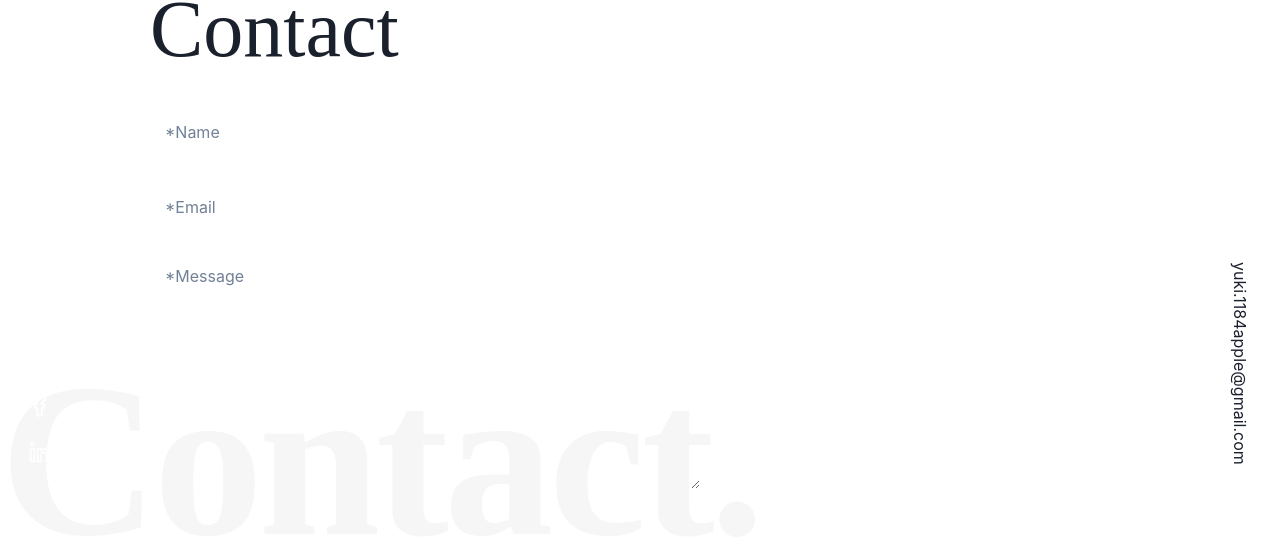
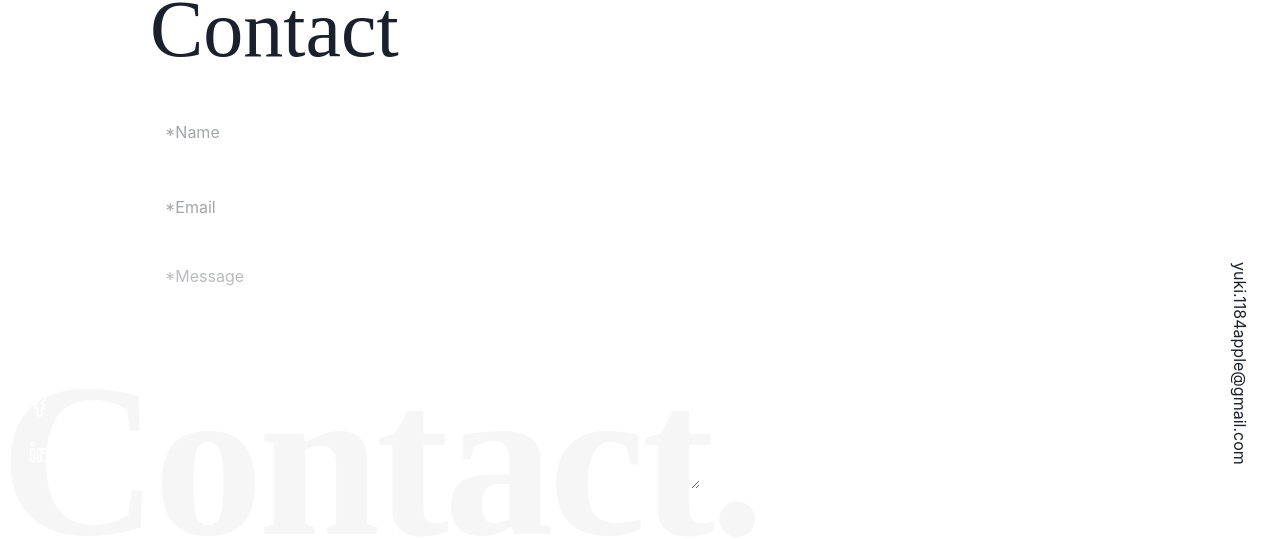
Before and after one commit to yuki-1184/my_webpage, a React (Create React App) app in the folder sohashi_website/: page /contact in a window 1280 px wide. Shown: the part 215-754 px from the top of the page. Built offline with nearby package versions, Linux system fonts and the light colour scheme.

Commit message:
fixed placeholder color

```diff
--- a/sohashi_website/src/pages/Contact.tsx
+++ b/sohashi_website/src/pages/Contact.tsx
@@ -147,6 +147,11 @@ const StyledFormItem = styled("div")`
     border-radius: 15px;
     background-color: transparent;
 
+    ::placeholder {
+      color: var(--placeholder-color);
+      opacity: 0.4;
+    }
+
     @media (max-width: 450px) {
       width: 100%;
     }
@@ -160,6 +165,11 @@ const StyledFormItem = styled("div")`
     border: 1px solid var(--notbg);
     border-radius: 15px;
     background-color: transparent;
+
+    ::placeholder {
+      color: var(--placeholeder-color);
+      opacity: 0.3;
+    }
 
     @media (max-width: 450px) {
       width: 100%;
--- a/sohashi_website/src/styles/GlobalStyle.tsx
+++ b/sohashi_website/src/styles/GlobalStyle.tsx
@@ -27,6 +27,7 @@ const LightTheme = css`
     --sidebar-mail: #008b8b;
     --button-border: #008b8b;
     --button-background: #e0ffff;
+    --placeholder-color: #232323;
     --gray-tagbg: rgba(186, 186, 186, 0.33);
     --home-welcome: #2a3838;
     --box-shadow: rgba(0, 0, 0, 0.4);
@@ -58,6 +59,8 @@ const DarkTheme = css`
     --sidebar-mail: #7fffd4;
     --button-border: #7fffd4;
     --button-background: #3d3c3c;
+    --placeholder-color: #A9A9A9;
+    --gray-tagbg: rgba(186, 186, 186, 0.33);
     --home-welcome: #e9e9e9;
     --box-shadow: rgba(255, 255, 2555, 0.4);
   }
```
